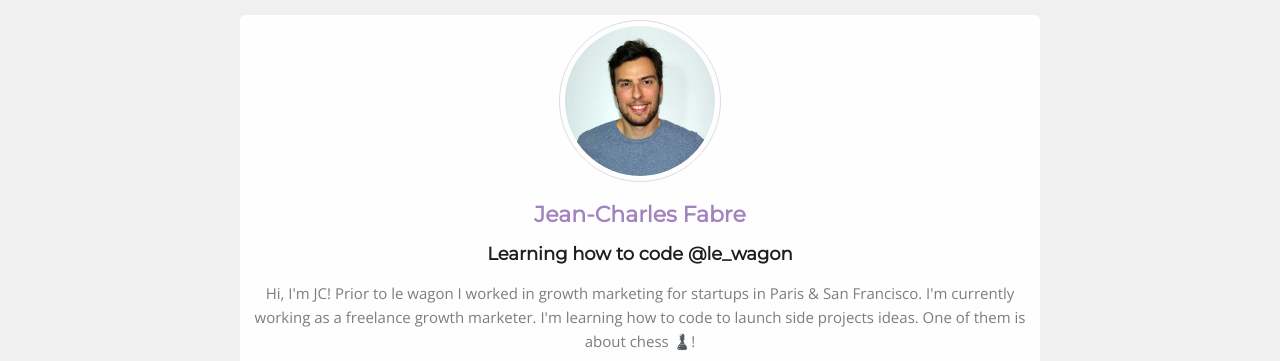
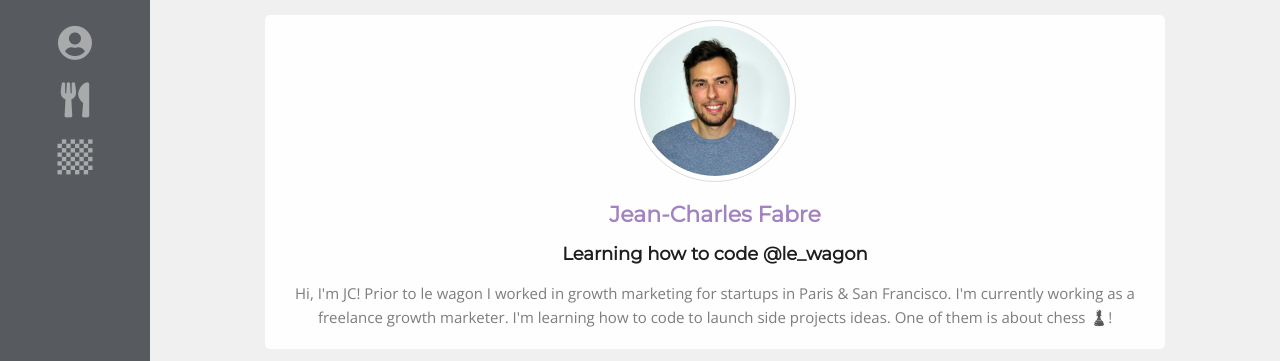
Before and after one commit to jcfabre/profile, a plain HTML site: page index.html in a window 1280 px wide. Shown: the top 361 px of the page. Drawn offline with nearby package versions, Linux system fonts and the light colour scheme.

Commit message:
added sidebar

```diff
--- a/index.html
+++ b/index.html
@@ -11,9 +11,19 @@
   </head>
 
   <body>
+
+    <div id="sidebar">
+      <ul class="list-inline text-center">
+        <li class="sidebar-item"><a href="#me"><i class="fas fa-user-circle icon"></i></a></li>
+        <li class="sidebar-item"><a href="#food"><i class="fas fa-utensils icon"></i></a></li>
+        <li class="sidebar-item"><a href="#chess"><i class="fas fa-chess-board icon"></i></a></li>
+      </ul>
+    </div>
+
+    <div id ="page-content">
       <div class="container">
 
-      <div class="card text-center">
+        <div class="card text-center" id="me">
           <img src="images/me.jpeg" id="logo" alt="Jean-Charles Fabre">
           <h1>Jean-Charles Fabre</h1>
           <h2>Learning how to code @le_wagon</h2>
@@ -42,7 +52,7 @@
           </ul>
         </div>
 
-      <div class="card">
+        <div class="card" id="food">
           <h2 class="text-center">The perfect meal</h2>
           <table>
             <tbody>
@@ -71,11 +81,12 @@
           </table>
         </div>
 
-      <div class="card text-center">
+        <div class="card text-center" id="chess">
           <h2>I enjoy solving chess tactics</h2>
           <iframe src="https://livetactics.chessbase.com" width="400" height="440"></iframe>
         </div>
 
       </div>
+    </div>
   </body>
 </html>
--- a/style.css
+++ b/style.css
@@ -3,9 +3,22 @@
   width: 150px;
 }
 
+#sidebar {
+  position: fixed;
+  width: 150px;
+  top: 0;
+  left: 0;
+  bottom: 0;
+  background: #575A5E;
+}
+
+#page-content {
+  margin-left: 150px;
+}
+
 .container {
-  width: 800px;
-  margin: 0 auto;;
+  width: 900px;
+  margin: 0 auto;
 }
 
 .card {
@@ -15,6 +28,10 @@
   padding-bottom: 5px;
   background-color: rgb(254, 254, 254);
   border-radius: 5px;
+}
+
+.sidebar-item {
+  width: 150px;
 }
 
 .text-italic{
@@ -29,13 +46,19 @@
   padding-left: 0px;
 }
 
+.icon{
+  font-size: 35px;
+}
+
 .list-inline li {
   display: inline-block;
   padding: 0px 20px;
 }
 
-.icon{
-  font-size: 35px;
+.list-inline > .sidebar-item {
+  display: inline-block;
+  padding: 10px 0px;
+  width: 150px;
 }
 
 td {
@@ -99,3 +122,7 @@ a:hover {
 img:hover {
     box-shadow: 0 0 2px 1px rgba(0, 140, 186, 0.5);
 }
+
+.icon:hover {
+  font-size: 38px;
+}
```
Lines whose indentation alone changed are shown as unchanged.
